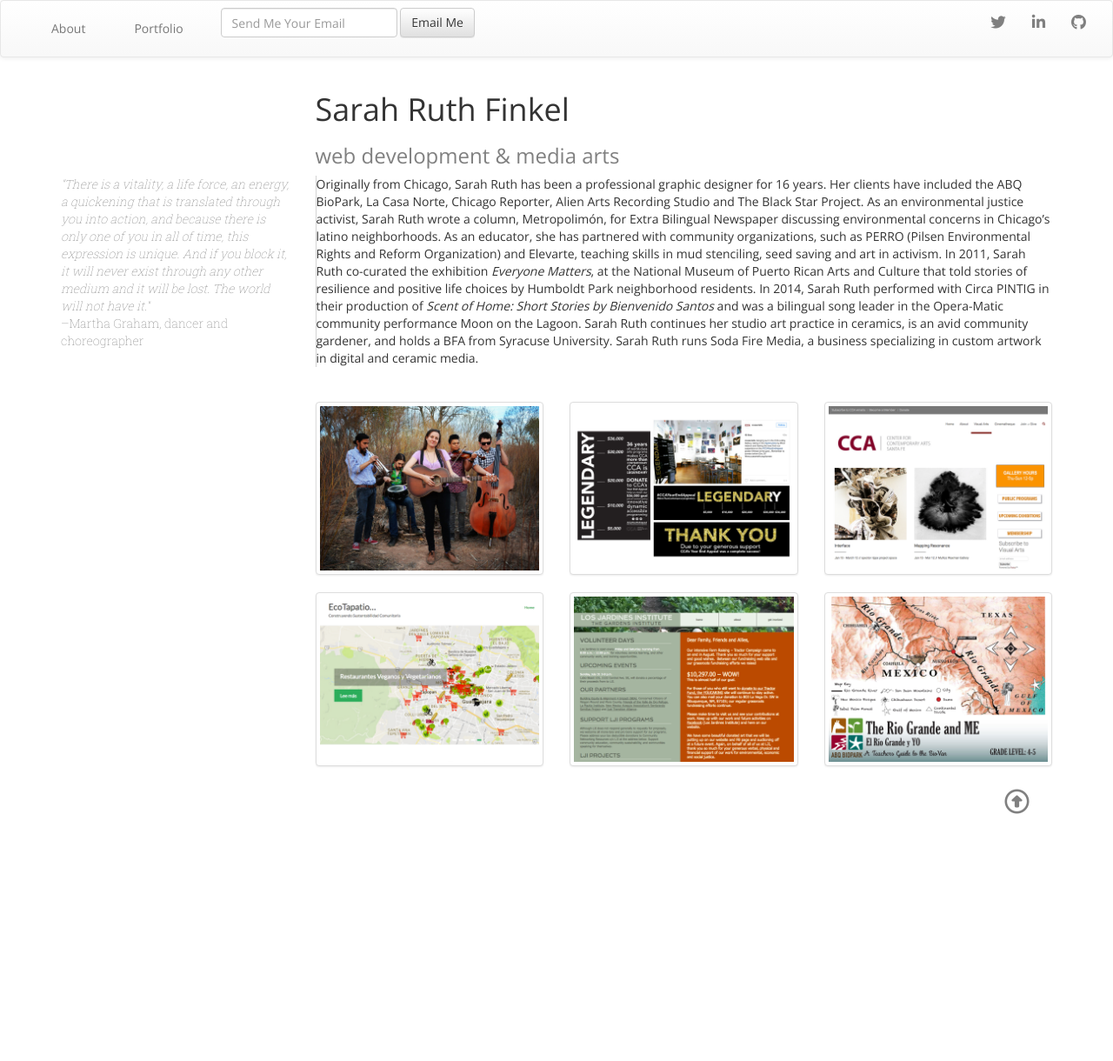
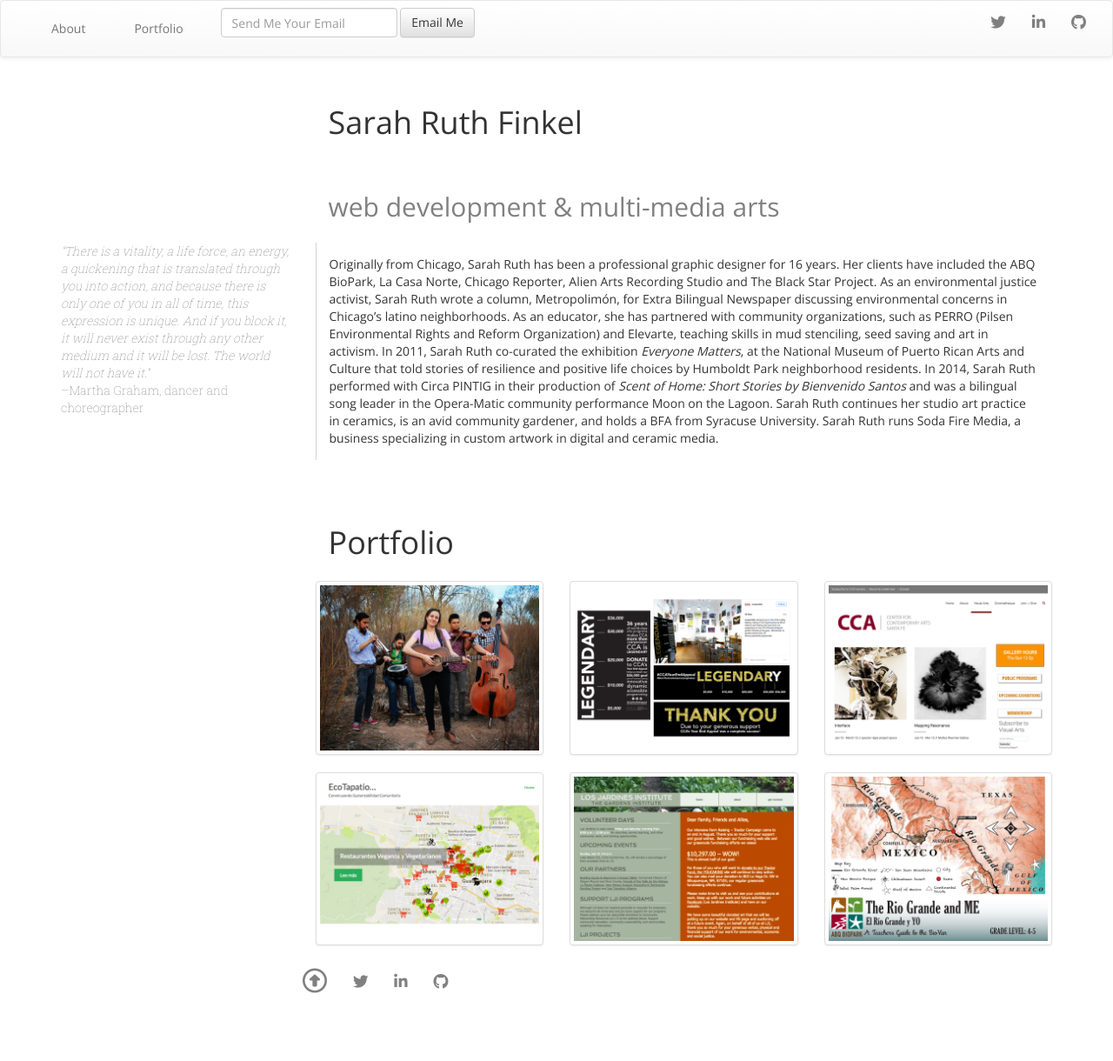
Before and after one commit to srfinkel/sarahruthfinkel-pwp, a PHP site: page / in a window 1280 px wide. Shown: the part 720-1940 px from the top of the page at 87% size. Before the commit the page ends 1656 px from the top, so only its background shows below. Run offline with PHP 8.4, Linux system fonts and the light colour scheme; some libraries are stand-ins or nearby versions.

Commit message:
Cleaned the room a bit

```diff
--- a/public_html/css/styles.css
+++ b/public_html/css/styles.css
@@ -1,15 +1,18 @@
-.nav {
+nav {
 	fill-opacity: 0.6;
+	font-family: 'Open Sans', serif;
+	color: grey;
 }
-
 
 h1 {
 	font-family: 'Open Sans', sans-serif;
+	padding: 15px;
 }
 
-h3, nav {
+h2 {
 	font-family: 'Open Sans', serif;
 	color: grey;
+	padding: 15px;
 }
 
 video {
@@ -39,12 +42,13 @@ video {
 
 #bio {
 	font-family: 'Open Sans', sans-serif;
+	padding: 15px;
 	border-left-style: solid;
 	border-width: thin;
 	border-color: lightgray;
 }
 
-#gallery {
+#portfolio {
 	padding-top: 30px;
 }
 
--- a/public_html/index.php
+++ b/public_html/index.php
@@ -77,7 +77,7 @@
 								<li><a href="#about">
 										<button type="button" class="btn btn-link">About</button>
 									</a></li>
-								<li><a href="#gallery">
+								<li><a href="#portfolio">
 										<button type="button" class="btn btn-link">Portfolio</button>
 									</a></li>
 							</ul>
@@ -99,11 +99,14 @@
 				</div><!-- /.container-fluid -->
 			</nav>
 		</header>
-		<main  id="about">
-			<div class="container">
+		<main>
+			<div class="container" id="about">
 				<div class="row">
 					<div class="col-xs-12 col-xs-offset-0 col-md-9 col-md-offset-3">
-						<h1>Sarah Ruth Finkel</h1><h3>web development & media arts</h3>
+						<h1>Sarah Ruth Finkel</h1>
+					</div>
+					<div class="col-xs-12 col-xs-offset-0 col-md-9 col-md-offset-3">
+						<h2>web development & multi-media arts</h2>
 					</div>
 				</div>
 				<div class="row">
@@ -116,7 +119,12 @@
 					</div>
 				</div>
 			</div>
-			<div class="container" id="gallery">
+			<div class="container" id="portfolio">
+				<div class="row">
+					<div class="col-xs-12 col-xs-offset-0 col-md-9 col-md-offset-3">
+						<h1>Portfolio</h1>
+					</div>
+				</div>
 				<div class="row">
 					<div class="col-xs-4 col-md-3 col-md-offset-3"><a href="images/eileen-and-the-inbetweens.jpg" id="eib" class="thumbnail" data-fancybox="gallery" data-caption="Eileen & the In-Betweens (Squarespace, Bandcamp, Adobe Creative Suite, photography)"><img src="images/eileen-and-the-inbetweens.jpg" alt="eileen-and-the-in-betweens" class="image-responsive"></a>
 					</div>
@@ -132,14 +140,18 @@
 					</div>
 					<div class="col-xs-4 col-md-3"><a href="images/abq-biopark.jpg" id="biopark" class="thumbnail" data-fancybox="gallery" data-caption="ABQ BioPark (Adobe Creative Suite, illustration)"><img src="images/abq-biopark.jpg" alt="abq-biopark" class="image-responsive"></a>
 					</div>
+				</div>
+			</div>
 			<footer>
 				<div class="container-fluid">
 					<div class="row">
-						<div class="col-md-1 col-md-offset-11">
-							<a href="#topVid" <button type="button" class="btn btn-link"><i class="fa fa-arrow-circle-o-up fa-2x" aria-hidden="true"></i></button></a>
+						<div class="col-xs-12 col-xs-offset-0 col-md-9 col-md-offset-3"">
+							<a href="#top" <button type="button" class="btn btn-link"><i class="fa fa-arrow-circle-o-up fa-2x" aria-hidden="true"></i></button></a>
+							<a href="https://twitter.com/sarahruthfinkel" target="_blank"<button type="button" class="btn btn-link"><i class="fa fa-twitter fa-lg" aria-hidden="true"></i></button></a>
+							<a href="https://www.linkedin.com/in/srfinkel" target="_blank" <button type="button" class="btn btn-link"><i class="fa fa-linkedin fa-lg" aria-hidden="true"></i></button></a>
+							<a href="https://github.com/srfinkel" target="_blank"<button type="button" class="btn btn-link"><i class="fa fa-github fa-lg" aria-hidden="true"></i></button></a>
 						</div>
 					</div>
-				</div>
 			</footer>
 		</main>
 	</body>
--- a/public_html/js/script.js
+++ b/public_html/js/script.js
@@ -4,9 +4,9 @@ $(document).ready(function() {
 
 	$(window).scroll(function() {
 		if($(this).scrollTop() > 500) {
-			$('.navbar-default').addClass('navbar-fixed-top').fadeIn();
+			$('navbar-default').addClass('navbar-fixed-top').fadeIn();
 		} else {
-			$('.navbar-default').removeClass('navbar-fixed-top');
+			$('navbar-default').removeClass('navbar-fixed-top');
 		}
 	});
 
```
